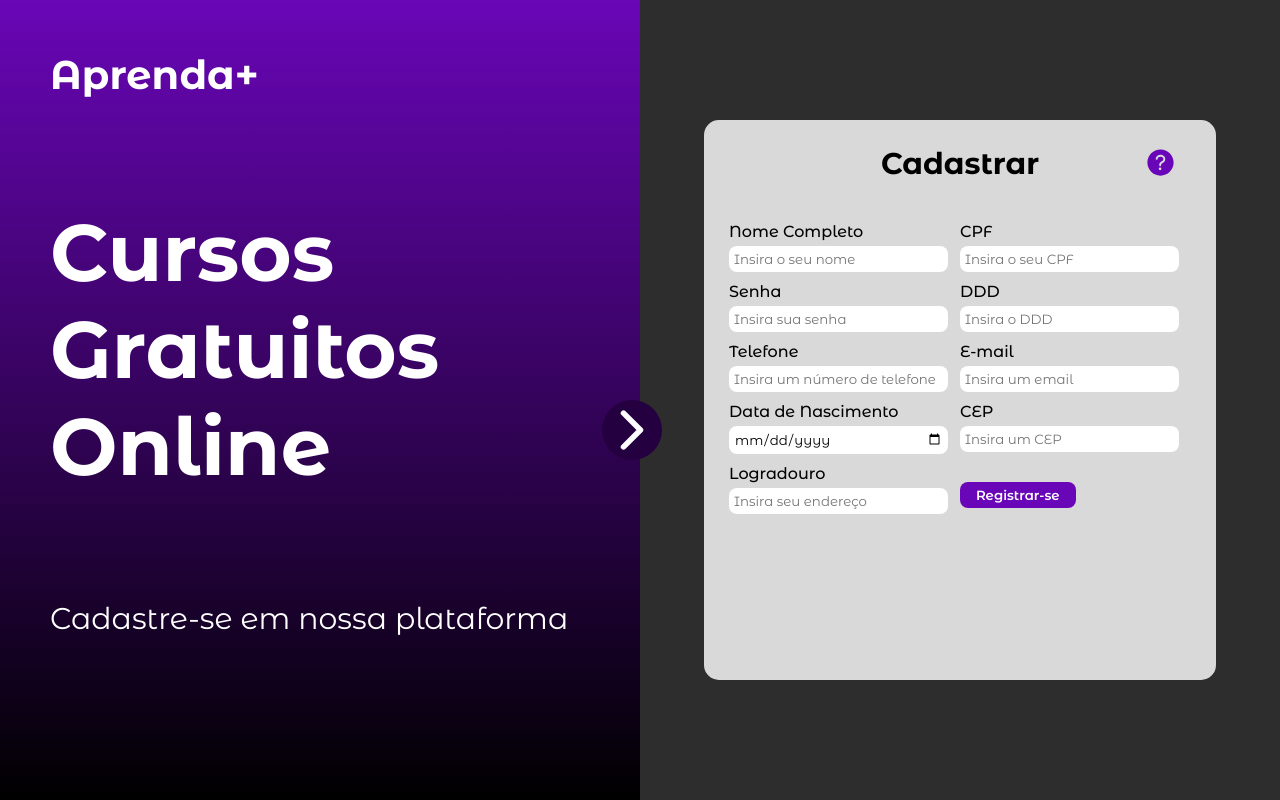
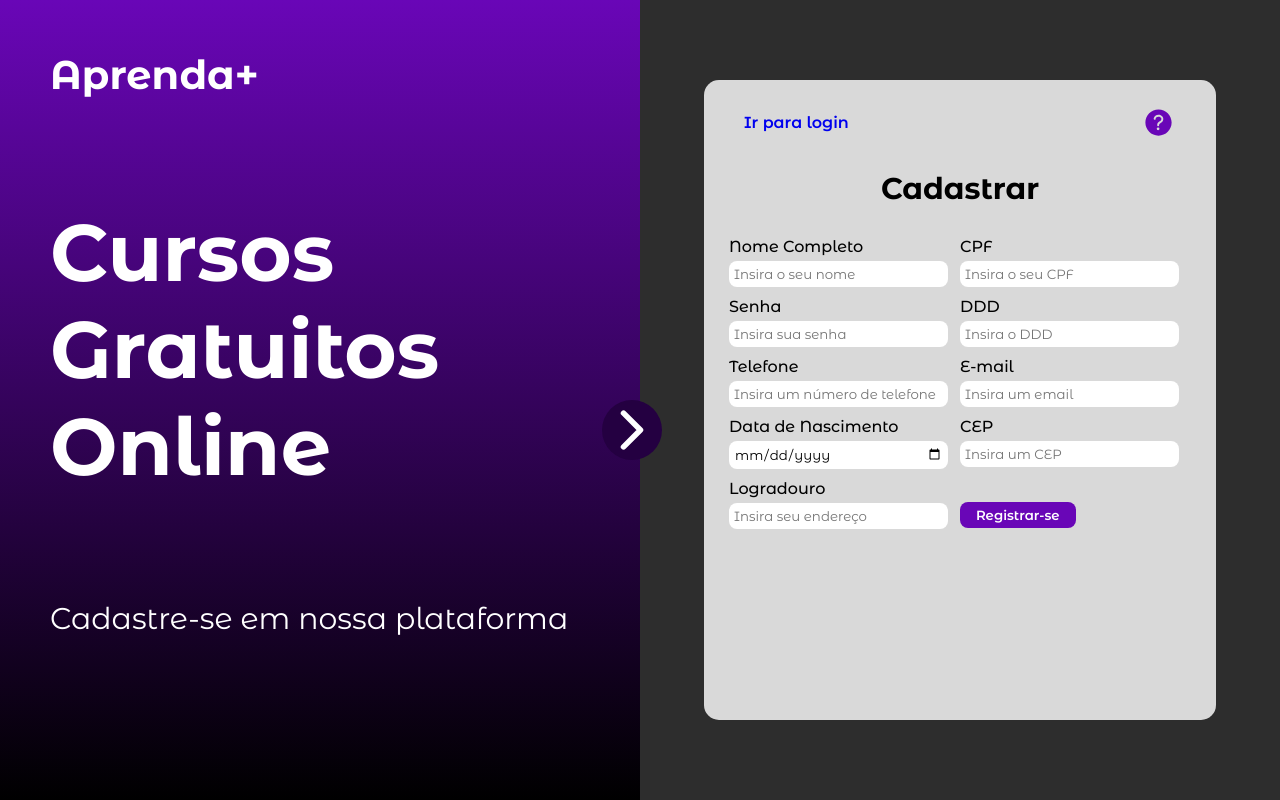
Before and after one commit to KaiqueAPR/aprenda-mais, a React (Vite) app in the folder src/main/resources/templates/: page /cadastro in a window 1280 px wide. Built offline with nearby package versions, Linux system fonts and the light colour scheme.

Commit message:
feat: link to login page

```diff
--- a/src/main/resources/templates/src/pages/SignUp/SignUp.jsx
+++ b/src/main/resources/templates/src/pages/SignUp/SignUp.jsx
@@ -1,5 +1,7 @@
 import { React, useState } from 'react'
+import {Link} from 'react-router-dom'
 import './signup.css'
+
 import SideTitle from '../../components/SideTitle/SideTitle'
 import CustomInput from '../../components/CustomInput/CustomInput';
 
@@ -7,7 +9,7 @@ import { IoHelpCircle } from "react-icons/io5";
 
 
 const SignUp = () => {
-  const [dados, setDados] = useState();
+  const [dados, setDados] = useState('');
 
   const handleChange = (event) => {
     const { name, value } = event.target;
@@ -43,8 +45,11 @@ const SignUp = () => {
       <SideTitle />
       <section className='signup-container'>
         <div className='signup-box'>
+          <div className='box-header'>
+            <Link to={'/'}>Ir para login</Link>
+            <IoHelpCircle className='help-icon' />
+          </div>
           <h3>Cadastrar</h3>
-          <IoHelpCircle className='help-icon' />
           <form onSubmit={handleSubmit} id="signup-form">
 
             <div className="form-group">
@@ -87,10 +92,10 @@ const SignUp = () => {
             <div className="form-group">
               <label htmlFor="ddd">DDD</label>
               <CustomInput
-                limit={3}
+                limit={2}
                 InputName={"ddd"}
                 InputPattern={"[0-9]{3}"}
-                InputTitle={"Digite um DDD válido no formato XXX"}
+                InputTitle={"Digite um DDD válido no formato XX"}
                 InputPlaceholder={"Insira o DDD"}
                 HandleChangeProp={handleChange}
               />
--- a/src/main/resources/templates/src/pages/SignUp/signup.css
+++ b/src/main/resources/templates/src/pages/SignUp/signup.css
@@ -14,13 +14,25 @@
 .signup-box {
     display: flex;
     flex-direction: column;
-    gap: 40px;
+    gap: 30px;
     text-align: center;
     width: 80%;
-    height: 70%;
+    height: 80%;
     padding: 25px;
     background-color: #D9D9D9;
     border-radius: 15px;
+}
+
+.box-header {
+    display: flex;
+    align-items: center;
+    justify-content: space-between;
+    margin: 0 15px;
+}
+
+.box-header a {
+    text-decoration: none;
+    font-weight: 600;
 }
 
 .signup-box h3 {
@@ -28,8 +40,6 @@
 }
 
 .help-icon {
-    position: absolute;
-    z-index: 9999;
     width: 35px;
     height: 35px;
     right: 8%;
@@ -61,7 +71,7 @@
 .btn-form {
     background-color: #6906B7;
     color: white;
-    margin-top: 18px;
+    margin-top: 23px;
     border-radius: 8px;
     border: none;
     width: 50%;
```
